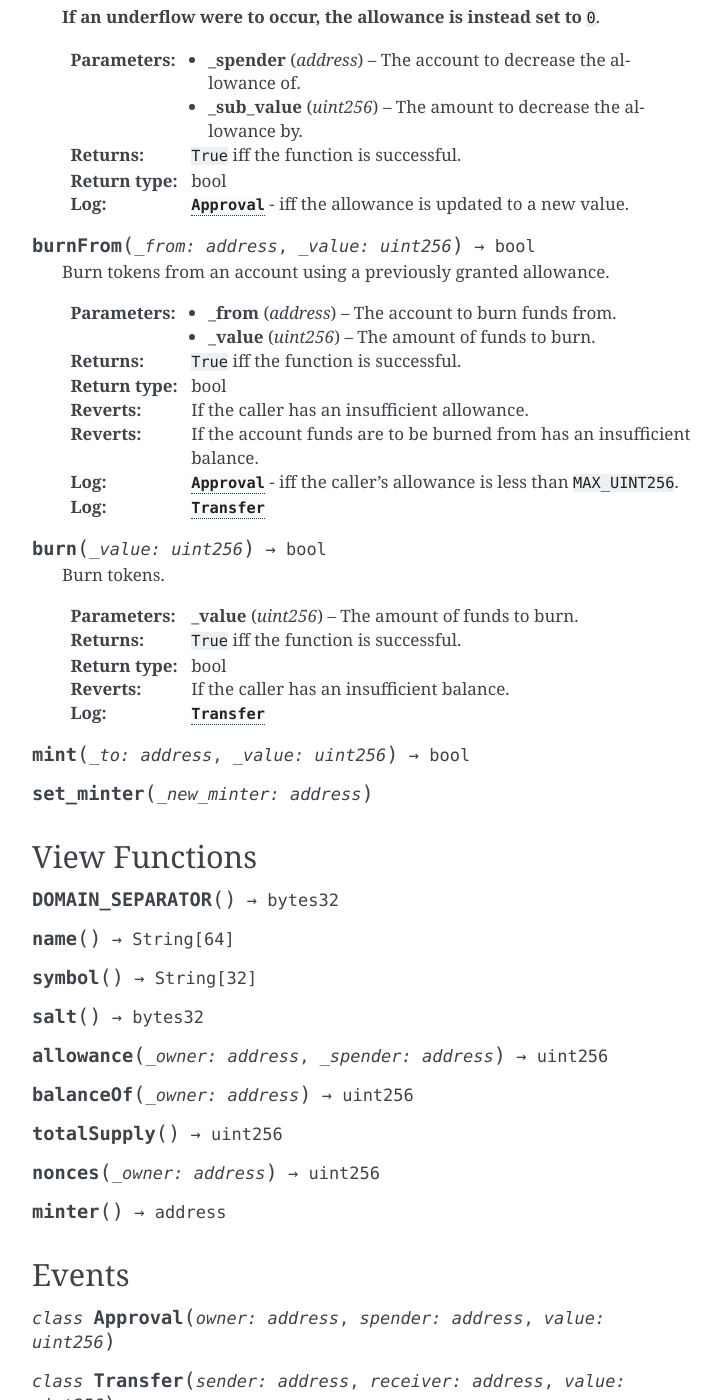
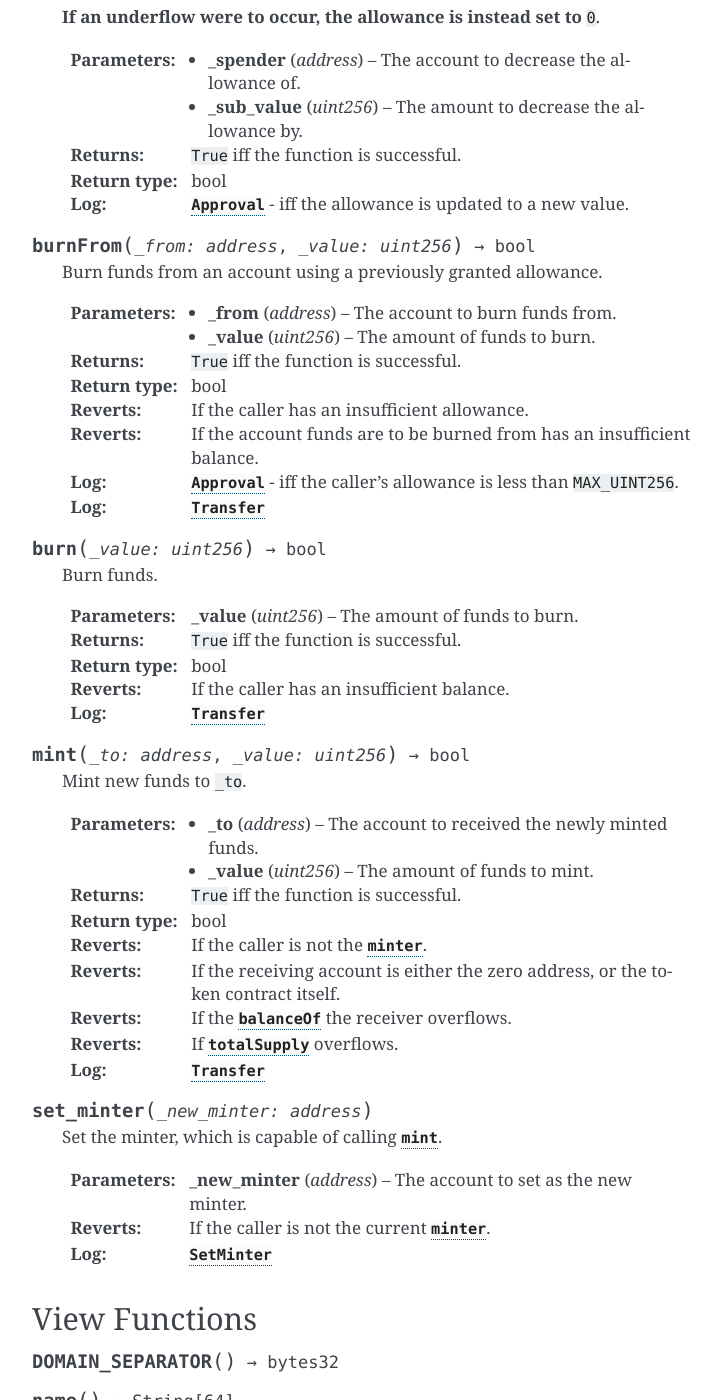
Before and after one commit to curvefi/curve-stablecoin, a Sphinx documentation site: the page built from docs/source/stablecoin.rst, in a window 1280 px wide and 1400 px high, scrolled down 2277 px. Shown: the whole window, without its empty margins (388-1107 px from the left). Built offline with Sphinx 7.4.7, drawn with Linux system fonts in a browser that asks for light colours.

Commit message:
docs: document mint + set_minter fns

```diff
--- a/docs/source/stablecoin.rst
+++ b/docs/source/stablecoin.rst
@@ -93,7 +93,7 @@ Functions
 
 .. function:: burnFrom(_from: address, _value: uint256) -> bool
 
-    Burn tokens from an account using a previously granted allowance.
+    Burn funds from an account using a previously granted allowance.
 
     :param address _from: The account to burn funds from.
     :param uint256 _value: The amount of funds to burn.
@@ -106,7 +106,7 @@ Functions
 
 .. function:: burn(_value: uint256) -> bool
 
-    Burn tokens.
+    Burn funds.
 
     :param uint256 _value: The amount of funds to burn.
     :returns: ``True`` iff the function is successful.
@@ -116,7 +116,25 @@ Functions
 
 .. function:: mint(_to: address, _value: uint256) -> bool
 
+    Mint new funds to ``_to``.
+
+    :param address _to: The account to received the newly minted funds.
+    :param uint256 _value: The amount of funds to mint.
+    :returns: ``True`` iff the function is successful.
+    :rtype: bool
+    :reverts: If the caller is not the :func:`minter`.
+    :reverts: If the receiving account is either the zero address, or the token contract itself.
+    :reverts: If the :func:`balanceOf` the receiver overflows.
+    :reverts: If :func:`totalSupply` overflows.
+    :log: :class:`Transfer`
+
 .. function:: set_minter(_new_minter: address)
+
+    Set the minter, which is capable of calling :func:`mint`.
+
+    :param address _new_minter: The account to set as the new minter.
+    :reverts: If the caller is not the current :func:`minter`.
+    :log: :class:`SetMinter`
 
 View Functions
 --------------
```
